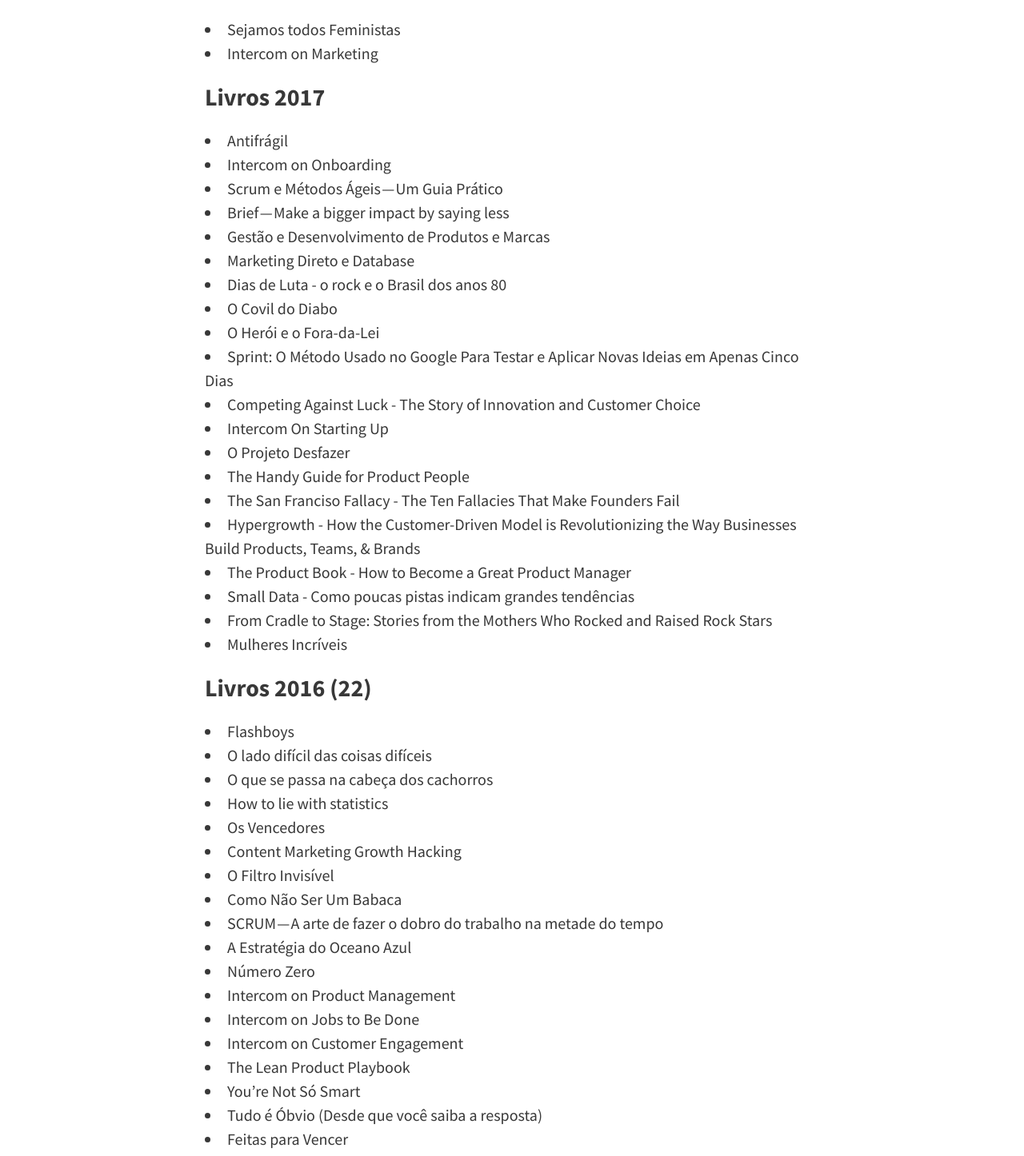
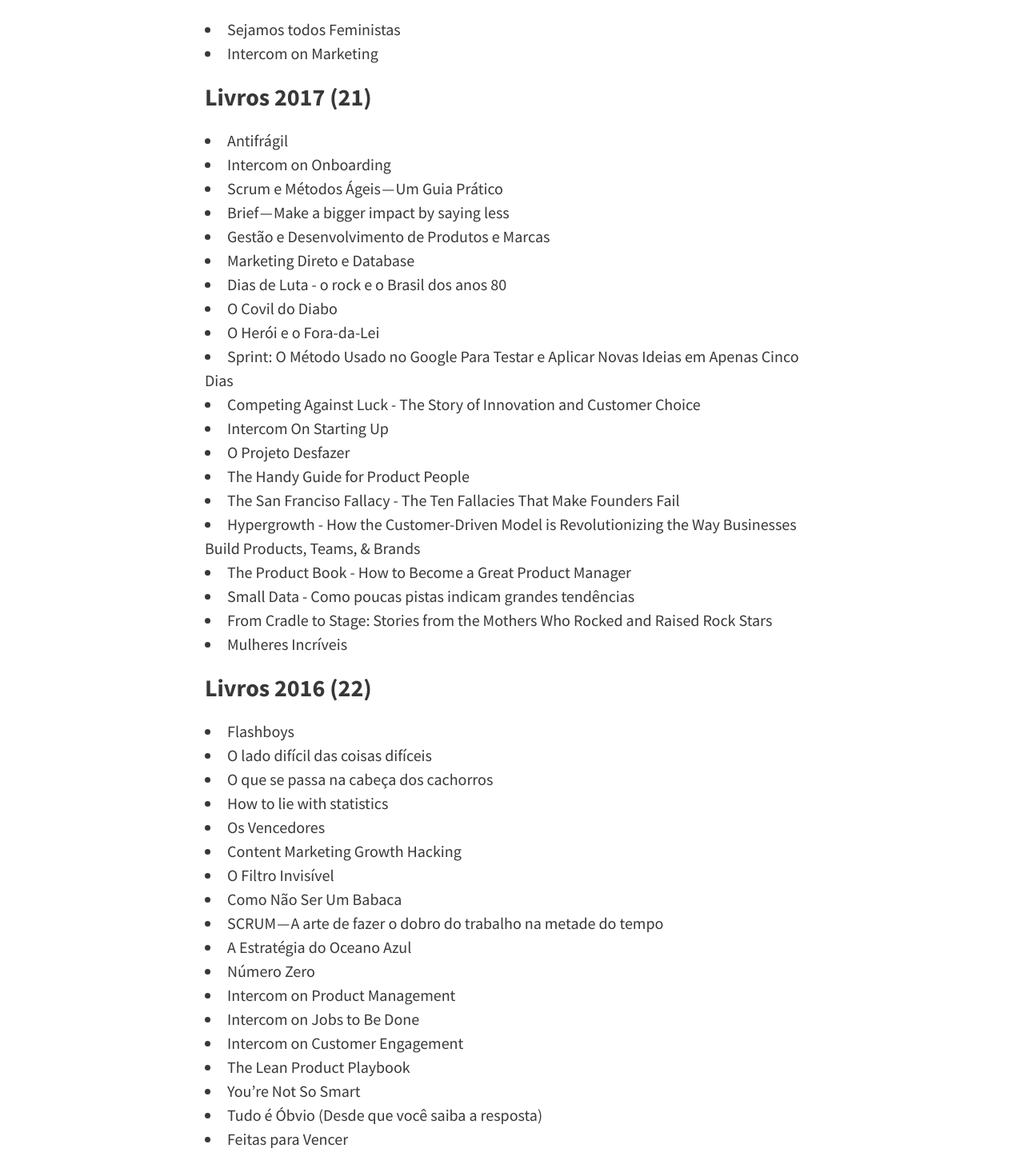
Before and after one commit to felipecbarbosa/felipecbarbosa.github.io, a Jekyll site: the page built from leituras.md, in a window 1280 px wide. Shown: the part 516-1962 px from the top of the page at 80% size. Built offline with Jekyll 4.4.1, drawn with Linux system fonts in a browser that asks for light colours; nearby versions of some CDN libraries; comment, search, counter and statistics services are not loaded.

Commit message:
Edited leituras page

```diff
--- a/leituras.md
+++ b/leituras.md
@@ -12,7 +12,7 @@ Sempre procuro encontrar um tempo no meu dia-a-dia para colocar a leitura em dia
 - Sejamos todos Feministas
 - Intercom on Marketing
 
-### Livros 2017
+### Livros 2017 (21)
 - Antifrágil
 - Intercom on Onboarding
 - Scrum e Métodos Ágeis — Um Guia Prático
@@ -50,7 +50,7 @@ Sempre procuro encontrar um tempo no meu dia-a-dia para colocar a leitura em dia
 - Intercom on Jobs to Be Done
 - Intercom on Customer Engagement
 - The Lean Product Playbook
-- You’re Not Só Smart
+- You’re Not So Smart
 - Tudo é Óbvio (Desde que você saiba a resposta)
 - Feitas para Vencer
 - Marina
```
